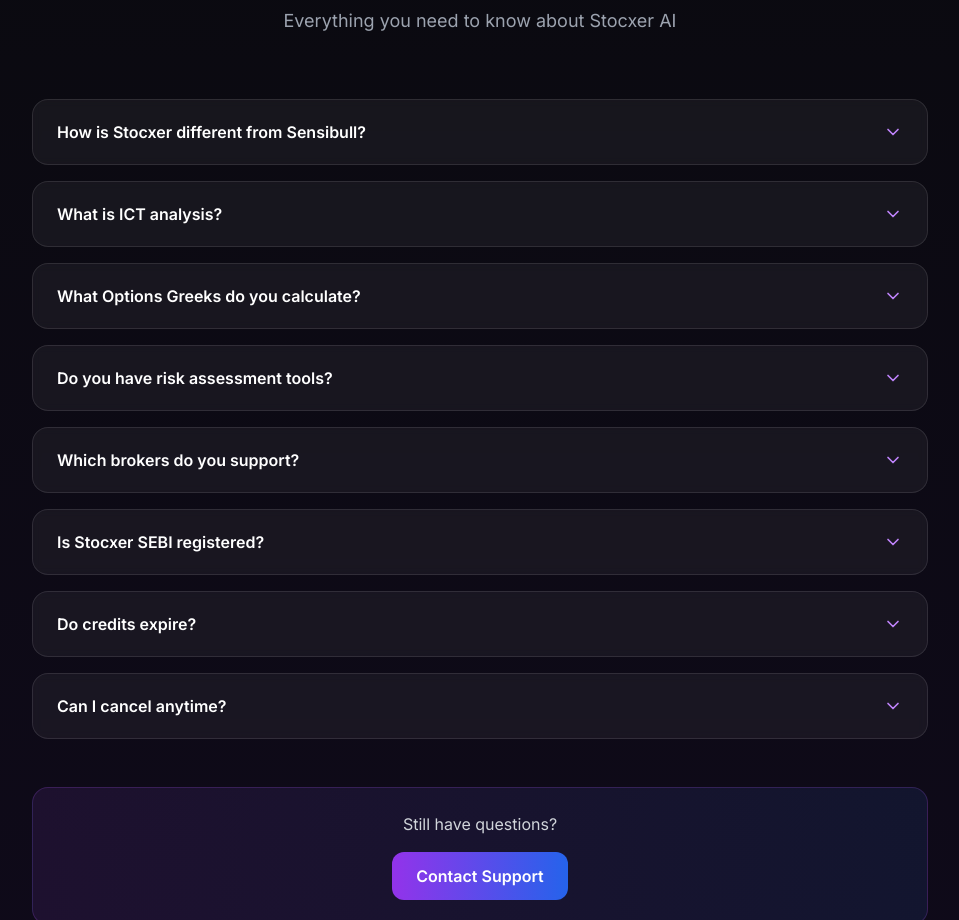
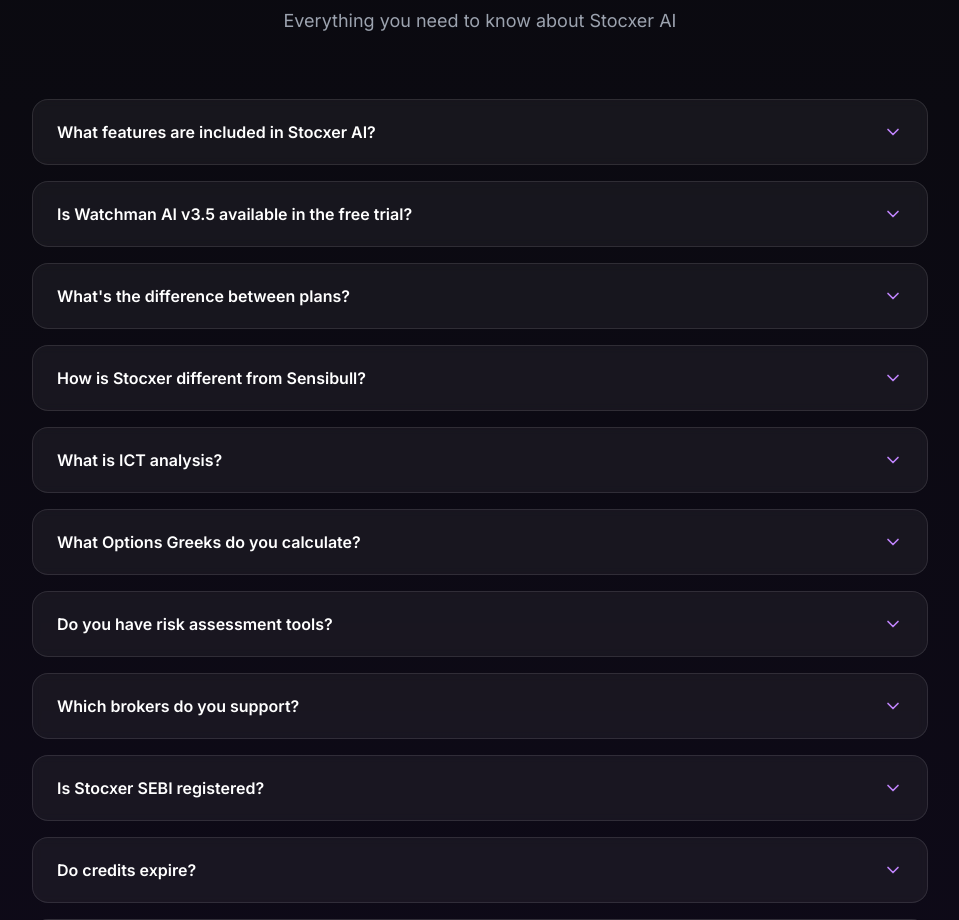
Before and after one commit to fdscoop/stocxer, a Next.js app in the folder frontend/: page /landing in a window 1280 px wide. Shown: the part 7860-8780 px from the top of the page, without its empty margins (160-1119 px from the left). Built offline with nearby package versions, Linux system fonts and the light colour scheme.

Commit message:
feat: update FAQ with feature details and plan clarifications

```diff
--- a/frontend/components/landing/FAQSection.tsx
+++ b/frontend/components/landing/FAQSection.tsx
@@ -4,6 +4,18 @@
 import { ChevronDown } from 'lucide-react'
 
 const faqs = [
+    {
+        question: 'What features are included in Stocxer AI?',
+        answer: 'All plans include: Stock Dashboard, Stock Screener, Options Scanner, Index Analyzer, live market data, technical analysis, probability scores, and AI-powered insights via Watchman AI v3.5. All users get the same features — differences are only in rate limits and bulk scan limits.',
+    },
+    {
+        question: 'Is Watchman AI v3.5 available in the free trial?',
+        answer: 'Yes! Watchman AI v3.5 is available in all plans including the free trial. When you sign up, you receive 100 token credits to explore all features at no cost.',
+    },
+    {
+        question: 'What\'s the difference between plans?',
+        answer: 'All plans provide access to the same features as the Pro plan. The main differences are rate limits (scans per month), bulk scan limits (stocks per scan), and support priority. Even free trial users get full feature access with 100 credits.',
+    },
     {
         question: 'How is Stocxer different from Sensibull?',
         answer: 'Sensibull focuses on option chain data and strategy building. Stocxer provides automated ICT/Smart Money pattern detection, ML probability models, and news sentiment analysis — features no other Indian platform offers.',
```
